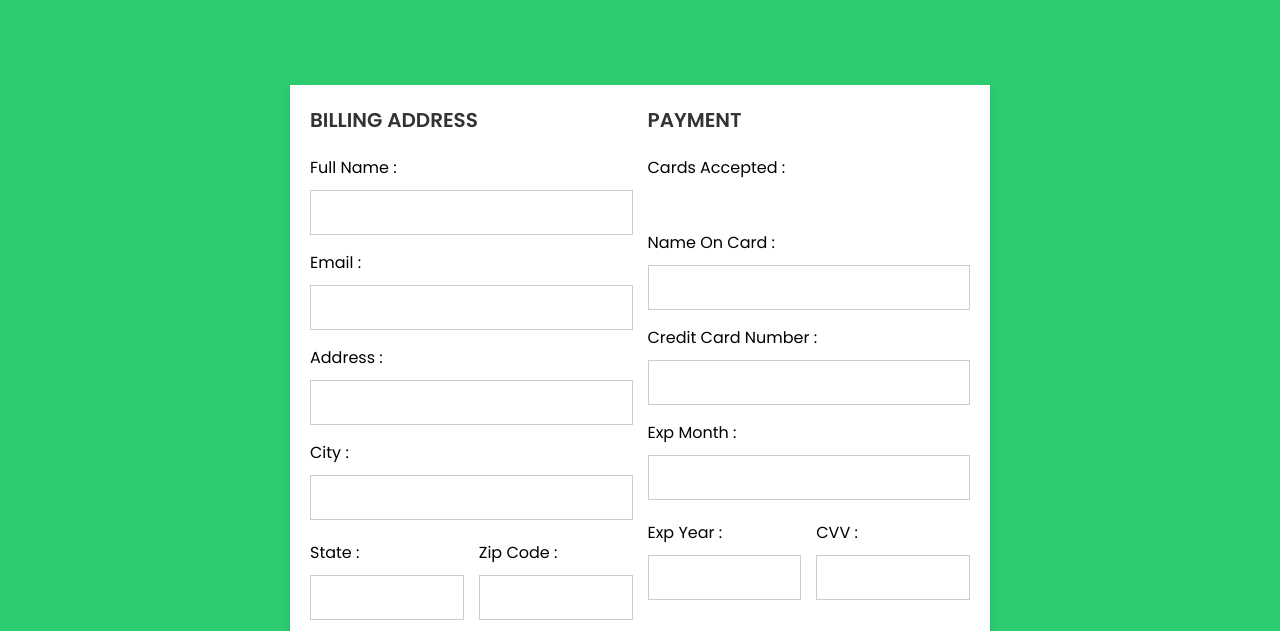
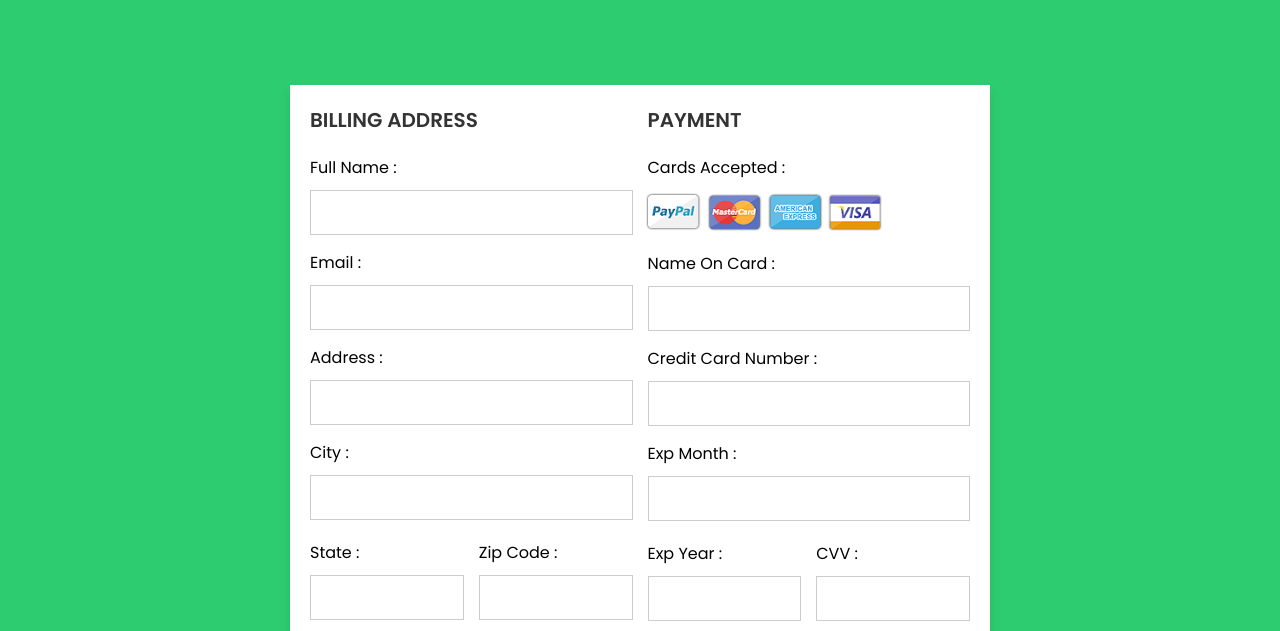
Before and after one commit to Iaryanyadav/HackBattle, a plain HTML site: page Document.html in a window 1280 px wide. Shown: the top 631 px of the page. Drawn offline with Linux system fonts and the light colour scheme.

Commit message:
Update Document.html
photo links updated

```diff
--- a/Document.html
+++ b/Document.html
@@ -43,7 +43,7 @@
                         <h3 class="title">payment</h3>
                         <div class="inputBox">
                             <span>cards accepted :</span>
-                            <img src="./ASSESSTS/bank.png" alt="">
+                            <img src="./bank.png" alt="">
                         </div>
                         <div class="inputBox">
                             <span>name on card :</span>
```
